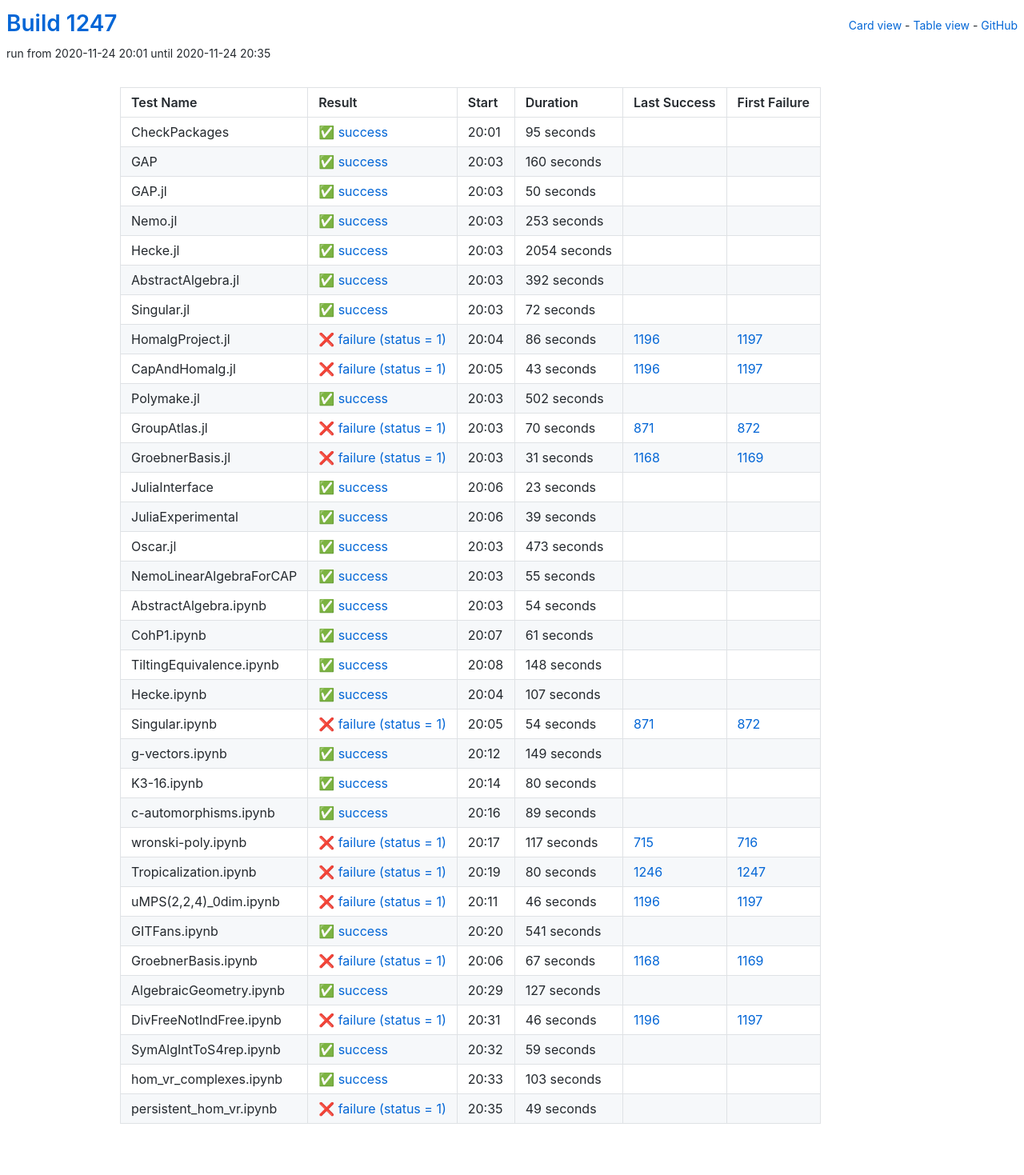
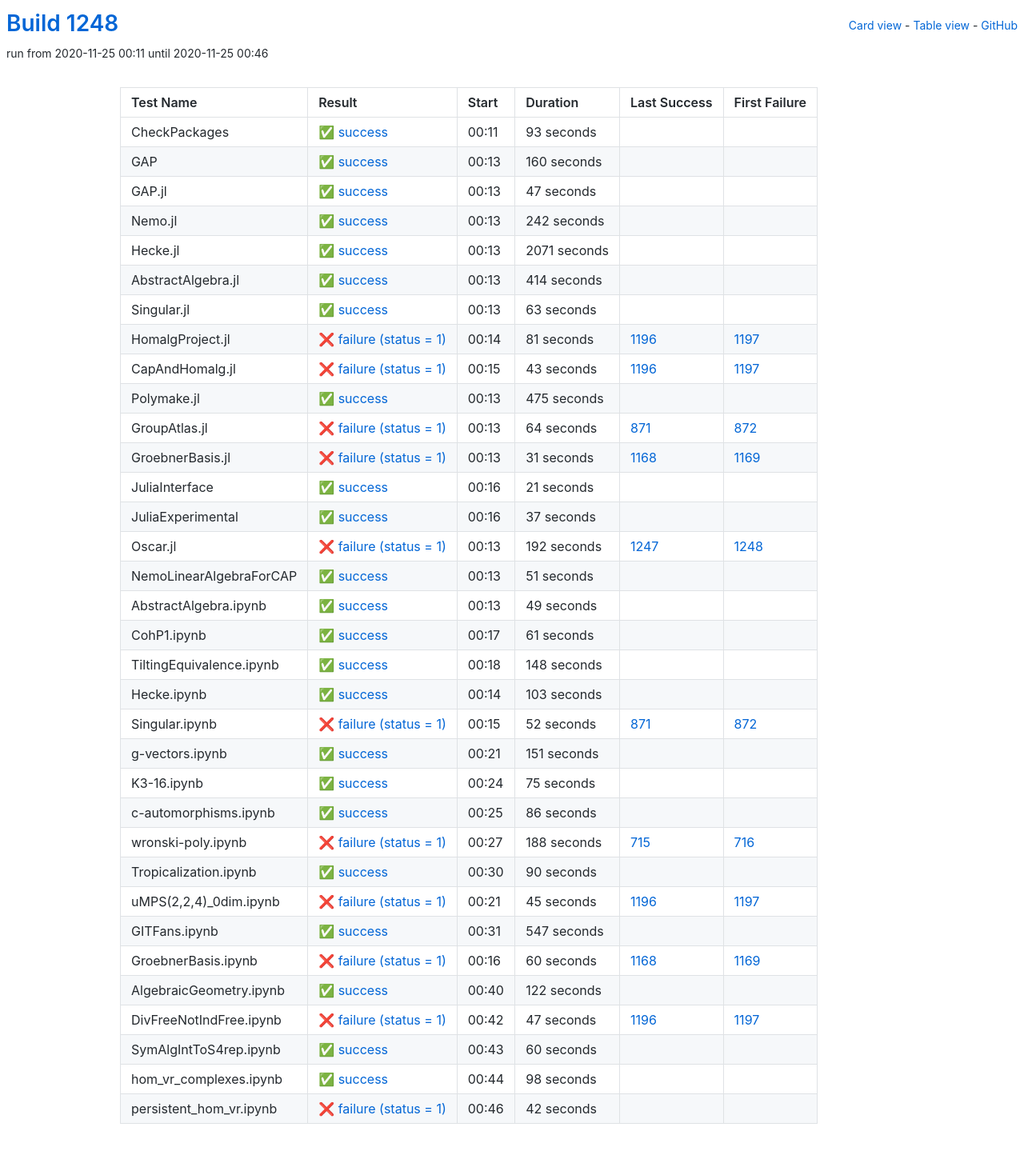
Before and after one commit to oscar-system/oscar-ci-status-stable, a Jekyll site: the page built from table.html, in a window 1280 px wide. Shown: the whole page at 80% size. Built offline with Jekyll 4.4.1, drawn with Linux system fonts in a browser that asks for light colours.

Commit message:
Build #1248

```diff
--- a/_data/ci.yml
+++ b/_data/ci.yml
@@ -1,6 +1,6 @@
 ---
-build: 1247
-build_url: https://oscarci.mathematik.uni-kl.de/job/oscar-stable/1247/
+build: 1248
+build_url: https://oscarci.mathematik.uni-kl.de/job/oscar-stable/1248/
 job: oscar-stable
 organization: oscar-system
 repo: oscar-ci-status-stable
@@ -8,20 +8,20 @@ repourl: https://github.com/oscar-system/oscar-ci-status-stable
 tests:
 - name: CheckPackages
   id: checkpackages
-  log: https://oscarci.mathematik.uni-kl.de/job/oscar-stable/1247/artifact/logs/build-1247/CheckPackages.log
-  start: 2020-11-24 20:01
+  log: https://oscarci.mathematik.uni-kl.de/job/oscar-stable/1248/artifact/logs/build-1248/CheckPackages.log
+  start: 2020-11-25 00:11
   success: true
   exitcode: 0
   status: success
-  duration: 95
+  duration: 93
   last_success: false
   last_success_url:
   first_failure: false
   first_failure_url:
 - name: GAP
   id: gap
-  log: https://oscarci.mathematik.uni-kl.de/job/oscar-stable/1247/artifact/logs/build-1247/GAP.log
-  start: 2020-11-24 20:03
+  log: https://oscarci.mathematik.uni-kl.de/job/oscar-stable/1248/artifact/logs/build-1248/GAP.log
+  start: 2020-11-25 00:13
   success: true
   exitcode: 0
   status: success
@@ -32,80 +32,80 @@ tests:
   first_failure_url:
 - name: GAP.jl
   id: gap-jl
-  log: https://oscarci.mathematik.uni-kl.de/job/oscar-stable/1247/artifact/logs/build-1247/GAP.jl.log
-  start: 2020-11-24 20:03
+  log: https://oscarci.mathematik.uni-kl.de/job/oscar-stable/1248/artifact/logs/build-1248/GAP.jl.log
+  start: 2020-11-25 00:13
   success: true
   exitcode: 0
   status: success
-  duration: 50
+  duration: 47
   last_success: false
   last_success_url:
   first_failure: false
   first_failure_url:
 - name: Nemo.jl
   id: nemo-jl
-  log: https://oscarci.mathematik.uni-kl.de/job/oscar-stable/1247/artifact/logs/build-1247/Nemo.jl.log
-  start: 2020-11-24 20:03
+  log: https://oscarci.mathematik.uni-kl.de/job/oscar-stable/1248/artifact/logs/build-1248/Nemo.jl.log
+  start: 2020-11-25 00:13
   success: true
   exitcode: 0
   status: success
-  duration: 253
+  duration: 242
   last_success: false
   last_success_url:
   first_failure: false
   first_failure_url:
 - name: Hecke.jl
   id: hecke-jl
-  log: https://oscarci.mathematik.uni-kl.de/job/oscar-stable/1247/artifact/logs/build-1247/Hecke.jl.log
-  start: 2020-11-24 20:03
+  log: https://oscarci.mathematik.uni-kl.de/job/oscar-stable/1248/artifact/logs/build-1248/Hecke.jl.log
+  start: 2020-11-25 00:13
   success: true
   exitcode: 0
   status: success
-  duration: 2054
+  duration: 2071
   last_success: false
   last_success_url:
   first_failure: false
   first_failure_url:
 - name: AbstractAlgebra.jl
   id: abstractalgebra-jl
-  log: https://oscarci.mathematik.uni-kl.de/job/oscar-stable/1247/artifact/logs/build-1247/AbstractAlgebra.jl.log
-  start: 2020-11-24 20:03
+  log: https://oscarci.mathematik.uni-kl.de/job/oscar-stable/1248/artifact/logs/build-1248/AbstractAlgebra.jl.log
+  start: 2020-11-25 00:13
   success: true
   exitcode: 0
   status: success
-  duration: 392
+  duration: 414
   last_success: false
   last_success_url:
   first_failure: false
   first_failure_url:
 - name: Singular.jl
   id: singular-jl
-  log: https://oscarci.mathematik.uni-kl.de/job/oscar-stable/1247/artifact/logs/build-1247/Singular.jl.log
-  start: 2020-11-24 20:03
+  log: https://oscarci.mathematik.uni-kl.de/job/oscar-stable/1248/artifact/logs/build-1248/Singular.jl.log
+  start: 2020-11-25 00:13
   success: true
   exitcode: 0
   status: success
-  duration: 72
+  duration: 63
   last_success: false
   last_success_url:
   first_failure: false
   first_failure_url:
 - name: HomalgProject.jl
   id: homalgproject-jl
-  log: https://oscarci.mathematik.uni-kl.de/job/oscar-stable/1247/artifact/logs/build-1247/HomalgProject.jl.log
-  start: 2020-11-24 20:04
+  log: https://oscarci.mathematik.uni-kl.de/job/oscar-stable/1248/artifact/logs/build-1248/HomalgProject.jl.log
+  start: 2020-11-25 00:14
   success: false
   exitcode: 1
   status: failure
-  duration: 86
+  duration: 81
   last_success: 1196
   last_success_url: https://oscarci.mathematik.uni-kl.de/job/oscar-stable/1196/
   first_failure: 1197
   first_failure_url: https://oscarci.mathematik.uni-kl.de/job/oscar-stable/1197/
 - name: CapAndHomalg.jl
   id: capandhomalg-jl
-  log: https://oscarci.mathematik.uni-kl.de/job/oscar-stable/1247/artifact/logs/build-1247/CapAndHomalg.jl.log
-  start: 2020-11-24 20:05
+  log: https://oscarci.mathematik.uni-kl.de/job/oscar-stable/1248/artifact/logs/build-1248/CapAndHomalg.jl.log
+  start: 2020-11-25 00:15
   success: false
   exitcode: 1
   status: failure
@@ -116,32 +116,32 @@ tests:
   first_failure_url: https://oscarci.mathematik.uni-kl.de/job/oscar-stable/1197/
 - name: Polymake.jl
   id: polymake-jl
-  log: https://oscarci.mathematik.uni-kl.de/job/oscar-stable/1247/artifact/logs/build-1247/Polymake.jl.log
-  start: 2020-11-24 20:03
+  log: https://oscarci.mathematik.uni-kl.de/job/oscar-stable/1248/artifact/logs/build-1248/Polymake.jl.log
+  start: 2020-11-25 00:13
   success: true
   exitcode: 0
   status: success
-  duration: 502
+  duration: 475
   last_success: false
   last_success_url:
   first_failure: false
   first_failure_url:
 - name: GroupAtlas.jl
   id: groupatlas-jl
-  log: https://oscarci.mathematik.uni-kl.de/job/oscar-stable/1247/artifact/logs/build-1247/GroupAtlas.jl.log
-  start: 2020-11-24 20:03
+  log: https://oscarci.mathematik.uni-kl.de/job/oscar-stable/1248/artifact/logs/build-1248/GroupAtlas.jl.log
+  start: 2020-11-25 00:13
   success: false
   exitcode: 1
   status: failure
-  duration: 70
+  duration: 64
   last_success: 871
   last_success_url: https://oscarci.mathematik.uni-kl.de/job/oscar-stable/871/
   first_failure: 872
   first_failure_url: https://oscarci.mathematik.uni-kl.de/job/oscar-stable/872/
 - name: GroebnerBasis.jl
   id: groebnerbasis-jl
-  log: https://oscarci.mathematik.uni-kl.de/job/oscar-stable/1247/artifact/logs/build-1247/GroebnerBasis.jl.log
-  start: 2020-11-24 20:03
+  log: https://oscarci.mathematik.uni-kl.de/job/oscar-stable/1248/artifact/logs/build-1248/GroebnerBasis.jl.log
+  start: 2020-11-25 00:13
   success: false
   exitcode: 1
   status: failure
@@ -152,68 +152,68 @@ tests:
   first_failure_url: https://oscarci.mathematik.uni-kl.de/job/oscar-stable/1169/
 - name: JuliaInterface
   id: juliainterface
-  log: https://oscarci.mathematik.uni-kl.de/job/oscar-stable/1247/artifact/logs/build-1247/JuliaInterface.log
-  start: 2020-11-24 20:06
+  log: https://oscarci.mathematik.uni-kl.de/job/oscar-stable/1248/artifact/logs/build-1248/JuliaInterface.log
+  start: 2020-11-25 00:16
   success: true
   exitcode: 0
   status: success
-  duration: 23
+  duration: 21
   last_success: false
   last_success_url:
   first_failure: false
   first_failure_url:
 - name: JuliaExperimental
   id: juliaexperimental
-  log: https://oscarci.mathematik.uni-kl.de/job/oscar-stable/1247/artifact/logs/build-1247/JuliaExperimental.log
-  start: 2020-11-24 20:06
+  log: https://oscarci.mathematik.uni-kl.de/job/oscar-stable/1248/artifact/logs/build-1248/JuliaExperimental.log
+  start: 2020-11-25 00:16
   success: true
   exitcode: 0
   status: success
-  duration: 39
+  duration: 37
   last_success: false
   last_success_url:
   first_failure: false
   first_failure_url:
 - name: Oscar.jl
   id: oscar-jl
-  log: https://oscarci.mathematik.uni-kl.de/job/oscar-stable/1247/artifact/logs/build-1247/Oscar.jl.log
-  start: 2020-11-24 20:03
+  log: https://oscarci.mathematik.uni-kl.de/job/oscar-stable/1248/artifact/logs/build-1248/Oscar.jl.log
+  start: 2020-11-25 00:13
+  success: false
+  exitcode: 1
+  status: failure
+  duration: 192
+  last_success: 1247
+  last_success_url: https://oscarci.mathematik.uni-kl.de/job/oscar-stable/1247/
+  first_failure: 1248
+  first_failure_url: https://oscarci.mathematik.uni-kl.de/job/oscar-stable/1248/
+- name: NemoLinearAlgebraForCAP
+  id: nemolinearalgebraforcap
+  log: https://oscarci.mathematik.uni-kl.de/job/oscar-stable/1248/artifact/logs/build-1248/NemoLinearAlgebraForCAP.log
+  start: 2020-11-25 00:13
   success: true
   exitcode: 0
   status: success
-  duration: 473
-  last_success: false
-  last_success_url:
-  first_failure: false
-  first_failure_url:
-- name: NemoLinearAlgebraForCAP
-  id: nemolinearalgebraforcap
-  log: https://oscarci.mathematik.uni-kl.de/job/oscar-stable/1247/artifact/logs/build-1247/NemoLinearAlgebraForCAP.log
-  start: 2020-11-24 20:03
-  success: true
-  exitcode: 0
-  status: success
-  duration: 55
+  duration: 51
   last_success: false
   last_success_url:
   first_failure: false
   first_failure_url:
 - name: AbstractAlgebra.ipynb
   id: abstractalgebra-ipynb
-  log: https://oscarci.mathematik.uni-kl.de/job/oscar-stable/1247/artifact/logs/build-1247/AbstractAlgebra.ipynb.log
-  start: 2020-11-24 20:03
+  log: https://oscarci.mathematik.uni-kl.de/job/oscar-stable/1248/artifact/logs/build-1248/AbstractAlgebra.ipynb.log
+  start: 2020-11-25 00:13
   success: true
   exitcode: 0
   status: success
-  duration: 54
+  duration: 49
   last_success: false
   last_success_url:
   first_failure: false
   first_failure_url:
 - name: CohP1.ipynb
   id: cohp1-ipynb
-  log: https://oscarci.mathematik.uni-kl.de/job/oscar-stable/1247/artifact/logs/build-1247/CohP1.ipynb.log
-  start: 2020-11-24 20:07
+  log: https://oscarci.mathematik.uni-kl.de/job/oscar-stable/1248/artifact/logs/build-1248/CohP1.ipynb.log
+  start: 2020-11-25 00:17
   success: true
   exitcode: 0
   status: success
@@ -224,8 +224,8 @@ tests:
   first_failure_url:
 - name: TiltingEquivalence.ipynb
   id: tiltingequivalence-ipynb
-  log: https://oscarci.mathematik.uni-kl.de/job/oscar-stable/1247/artifact/logs/build-1247/TiltingEquivalence.ipynb.log
-  start: 2020-11-24 20:08
+  log: https://oscarci.mathematik.uni-kl.de/job/oscar-stable/1248/artifact/logs/build-1248/TiltingEquivalence.ipynb.log
+  start: 2020-11-25 00:18
   success: true
   exitcode: 0
   status: success
@@ -236,164 +236,8 @@ tests:
   first_failure_url:
 - name: Hecke.ipynb
   id: hecke-ipynb
-  log: https://oscarci.mathematik.uni-kl.de/job/oscar-stable/1247/artifact/logs/build-1247/Hecke.ipynb.log
-  start: 2020-11-24 20:04
-  success: true
-  exitcode: 0
-  status: success
-  duration: 107
-  last_success: false
-  last_success_url:
-  first_failure: false
-  first_failure_url:
-- name: Singular.ipynb
-  id: singular-ipynb
-  log: https://oscarci.mathematik.uni-kl.de/job/oscar-stable/1247/artifact/logs/build-1247/Singular.ipynb.log
-  start: 2020-11-24 20:05
-  success: false
-  exitcode: 1
-  status: failure
-  duration: 54
-  last_success: 871
-  last_success_url: https://oscarci.mathematik.uni-kl.de/job/oscar-stable/871/
-  first_failure: 872
-  first_failure_url: https://oscarci.mathematik.uni-kl.de/job/oscar-stable/872/
-- name: g-vectors.ipynb
-  id: g-vectors-ipynb
-  log: https://oscarci.mathematik.uni-kl.de/job/oscar-stable/1247/artifact/logs/build-1247/g-vectors.ipynb.log
-  start: 2020-11-24 20:12
-  success: true
-  exitcode: 0
-  status: success
-  duration: 149
-  last_success: false
-  last_success_url:
-  first_failure: false
-  first_failure_url:
-- name: K3-16.ipynb
-  id: k3-16-ipynb
-  log: https://oscarci.mathematik.uni-kl.de/job/oscar-stable/1247/artifact/logs/build-1247/K3-16.ipynb.log
-  start: 2020-11-24 20:14
-  success: true
-  exitcode: 0
-  status: success
-  duration: 80
-  last_success: false
-  last_success_url:
-  first_failure: false
-  first_failure_url:
-- name: c-automorphisms.ipynb
-  id: c-automorphisms-ipynb
-  log: https://oscarci.mathematik.uni-kl.de/job/oscar-stable/1247/artifact/logs/build-1247/c-automorphisms.ipynb.log
-  start: 2020-11-24 20:16
-  success: true
-  exitcode: 0
-  status: success
-  duration: 89
-  last_success: false
-  last_success_url:
-  first_failure: false
-  first_failure_url:
-- name: wronski-poly.ipynb
-  id: wronski-poly-ipynb
-  log: https://oscarci.mathematik.uni-kl.de/job/oscar-stable/1247/artifact/logs/build-1247/wronski-poly.ipynb.log
-  start: 2020-11-24 20:17
-  success: false
-  exitcode: 1
-  status: failure
-  duration: 117
-  last_success: 715
-  last_success_url: https://oscarci.mathematik.uni-kl.de/job/oscar-stable/715/
-  first_failure: 716
-  first_failure_url: https://oscarci.mathematik.uni-kl.de/job/oscar-stable/716/
-- name: Tropicalization.ipynb
-  id: tropicalization-ipynb
-  log: https://oscarci.mathematik.uni-kl.de/job/oscar-stable/1247/artifact/logs/build-1247/Tropicalization.ipynb.log
-  start: 2020-11-24 20:19
-  success: false
-  exitcode: 1
-  status: failure
-  duration: 80
-  last_success: 1246
-  last_success_url: https://oscarci.mathematik.uni-kl.de/job/oscar-stable/1246/
-  first_failure: 1247
-  first_failure_url: https://oscarci.mathematik.uni-kl.de/job/oscar-stable/1247/
-- name: uMPS(2,2,4)_0dim.ipynb
-  id: umps-2-2-4-0dim-ipynb
-  log: https://oscarci.mathematik.uni-kl.de/job/oscar-stable/1247/artifact/logs/build-1247/uMPS-2-2-4-_0dim.ipynb.log
-  start: 2020-11-24 20:11
-  success: false
-  exitcode: 1
-  status: failure
-  duration: 46
-  last_success: 1196
-  last_success_url: https://oscarci.mathematik.uni-kl.de/job/oscar-stable/1196/
-  first_failure: 1197
-  first_failure_url: https://oscarci.mathematik.uni-kl.de/job/oscar-stable/1197/
-- name: GITFans.ipynb
-  id: gitfans-ipynb
-  log: https://oscarci.mathematik.uni-kl.de/job/oscar-stable/1247/artifact/logs/build-1247/GITFans.ipynb.log
-  start: 2020-11-24 20:20
-  success: true
-  exitcode: 0
-  status: success
-  duration: 541
-  last_success: false
-  last_success_url:
-  first_failure: false
-  first_failure_url:
-- name: GroebnerBasis.ipynb
-  id: groebnerbasis-ipynb
-  log: https://oscarci.mathematik.uni-kl.de/job/oscar-stable/1247/artifact/logs/build-1247/GroebnerBasis.ipynb.log
-  start: 2020-11-24 20:06
-  success: false
-  exitcode: 1
-  status: failure
-  duration: 67
-  last_success: 1168
-  last_success_url: https://oscarci.mathematik.uni-kl.de/job/oscar-stable/1168/
-  first_failure: 1169
-  first_failure_url: https://oscarci.mathematik.uni-kl.de/job/oscar-stable/1169/
-- name: AlgebraicGeometry.ipynb
-  id: algebraicgeometry-ipynb
-  log: https://oscarci.mathematik.uni-kl.de/job/oscar-stable/1247/artifact/logs/build-1247/AlgebraicGeometry.ipynb.log
-  start: 2020-11-24 20:29
-  success: true
-  exitcode: 0
-  status: success
-  duration: 127
-  last_success: false
-  last_success_url:
-  first_failure: false
-  first_failure_url:
-- name: DivFreeNotIndFree.ipynb
-  id: divfreenotindfree-ipynb
-  log: https://oscarci.mathematik.uni-kl.de/job/oscar-stable/1247/artifact/logs/build-1247/DivFreeNotIndFree.ipynb.log
-  start: 2020-11-24 20:31
-  success: false
-  exitcode: 1
-  status: failure
-  duration: 46
-  last_success: 1196
-  last_success_url: https://oscarci.mathematik.uni-kl.de/job/oscar-stable/1196/
-  first_failure: 1197
-  first_failure_url: https://oscarci.mathematik.uni-kl.de/job/oscar-stable/1197/
-- name: SymAlgIntToS4rep.ipynb
-  id: symalginttos4rep-ipynb
-  log: https://oscarci.mathematik.uni-kl.de/job/oscar-stable/1247/artifact/logs/build-1247/SymAlgIntToS4rep.ipynb.log
-  start: 2020-11-24 20:32
-  success: true
-  exitcode: 0
-  status: success
-  duration: 59
-  last_success: false
-  last_success_url:
-  first_failure: false
-  first_failure_url:
-- name: hom_vr_complexes.ipynb
-  id: hom-vr-complexes-ipynb
-  log: https://oscarci.mathematik.uni-kl.de/job/oscar-stable/1247/artifact/logs/build-1247/hom_vr_complexes.ipynb.log
-  start: 2020-11-24 20:33
+  log: https://oscarci.mathematik.uni-kl.de/job/oscar-stable/1248/artifact/logs/build-1248/Hecke.ipynb.log
+  start: 2020-11-25 00:14
   success: true
   exitcode: 0
   status: success
@@ -402,15 +246,171 @@ tests:
   last_success_url:
   first_failure: false
   first_failure_url:
-- name: persistent_hom_vr.ipynb
-  id: persistent-hom-vr-ipynb
-  log: https://oscarci.mathematik.uni-kl.de/job/oscar-stable/1247/artifact/logs/build-1247/persistent_hom_vr.ipynb.log
-  start: 2020-11-24 20:35
+- name: Singular.ipynb
+  id: singular-ipynb
+  log: https://oscarci.mathematik.uni-kl.de/job/oscar-stable/1248/artifact/logs/build-1248/Singular.ipynb.log
+  start: 2020-11-25 00:15
   success: false
   exitcode: 1
   status: failure
-  duration: 49
+  duration: 52
+  last_success: 871
+  last_success_url: https://oscarci.mathematik.uni-kl.de/job/oscar-stable/871/
+  first_failure: 872
+  first_failure_url: https://oscarci.mathematik.uni-kl.de/job/oscar-stable/872/
+- name: g-vectors.ipynb
+  id: g-vectors-ipynb
+  log: https://oscarci.mathematik.uni-kl.de/job/oscar-stable/1248/artifact/logs/build-1248/g-vectors.ipynb.log
+  start: 2020-11-25 00:21
+  success: true
+  exitcode: 0
+  status: success
+  duration: 151
   last_success: false
   last_success_url:
   first_failure: false
   first_failure_url:
+- name: K3-16.ipynb
+  id: k3-16-ipynb
+  log: https://oscarci.mathematik.uni-kl.de/job/oscar-stable/1248/artifact/logs/build-1248/K3-16.ipynb.log
+  start: 2020-11-25 00:24
+  success: true
+  exitcode: 0
+  status: success
+  duration: 75
+  last_success: false
+  last_success_url:
+  first_failure: false
+  first_failure_url:
+- name: c-automorphisms.ipynb
+  id: c-automorphisms-ipynb
+  log: https://oscarci.mathematik.uni-kl.de/job/oscar-stable/1248/artifact/logs/build-1248/c-automorphisms.ipynb.log
+  start: 2020-11-25 00:25
+  success: true
+  exitcode: 0
+  status: success
+  duration: 86
+  last_success: false
+  last_success_url:
+  first_failure: false
+  first_failure_url:
+- name: wronski-poly.ipynb
+  id: wronski-poly-ipynb
+  log: https://oscarci.mathematik.uni-kl.de/job/oscar-stable/1248/artifact/logs/build-1248/wronski-poly.ipynb.log
+  start: 2020-11-25 00:27
+  success: false
+  exitcode: 1
+  status: failure
+  duration: 188
+  last_success: 715
+  last_success_url: https://oscarci.mathematik.uni-kl.de/job/oscar-stable/715/
+  first_failure: 716
+  first_failure_url: https://oscarci.mathematik.uni-kl.de/job/oscar-stable/716/
+- name: Tropicalization.ipynb
+  id: tropicalization-ipynb
+  log: https://oscarci.mathematik.uni-kl.de/job/oscar-stable/1248/artifact/logs/build-1248/Tropicalization.ipynb.log
+  start: 2020-11-25 00:30
+  success: true
+  exitcode: 0
+  status: success
+  duration: 90
+  last_success: false
+  last_success_url:
+  first_failure: false
+  first_failure_url:
+- name: uMPS(2,2,4)_0dim.ipynb
+  id: umps-2-2-4-0dim-ipynb
+  log: https://oscarci.mathematik.uni-kl.de/job/oscar-stable/1248/artifact/logs/build-1248/uMPS-2-2-4-_0dim.ipynb.log
+  start: 2020-11-25 00:21
+  success: false
+  exitcode: 1
+  status: failure
+  duration: 45
+  last_success: 1196
+  last_success_url: https://oscarci.mathematik.uni-kl.de/job/oscar-stable/1196/
+  first_failure: 1197
+  first_failure_url: https://oscarci.mathematik.uni-kl.de/job/oscar-stable/1197/
+- name: GITFans.ipynb
+  id: gitfans-ipynb
+  log: https://oscarci.mathematik.uni-kl.de/job/oscar-stable/1248/artifact/logs/build-1248/GITFans.ipynb.log
+  start: 2020-11-25 00:31
+  success: true
+  exitcode: 0
+  status: success
+  duration: 547
+  last_success: false
+  last_success_url:
+  first_failure: false
+  first_failure_url:
+- name: GroebnerBasis.ipynb
+  id: groebnerbasis-ipynb
+  log: https://oscarci.mathematik.uni-kl.de/job/oscar-stable/1248/artifact/logs/build-1248/GroebnerBasis.ipynb.log
+  start: 2020-11-25 00:16
+  success: false
+  exitcode: 1
+  status: failure
+  duration: 60
+  last_success: 1168
+  last_success_url: https://oscarci.mathematik.uni-kl.de/job/oscar-stable/1168/
+  first_failure: 1169
+  first_failure_url: https://oscarci.mathematik.uni-kl.de/job/oscar-stable/1169/
+- name: AlgebraicGeometry.ipynb
+  id: algebraicgeometry-ipynb
+  log: https://oscarci.mathematik.uni-kl.de/job/oscar-stable/1248/artifact/logs/build-1248/AlgebraicGeometry.ipynb.log
+  start: 2020-11-25 00:40
+  success: true
+  exitcode: 0
+  status: success
+  duration: 122
+  last_success: false
+  last_success_url:
+  first_failure: false
+  first_failure_url:
+- name: DivFreeNotIndFree.ipynb
+  id: divfreenotindfree-ipynb
+  log: https://oscarci.mathematik.uni-kl.de/job/oscar-stable/1248/artifact/logs/build-1248/DivFreeNotIndFree.ipynb.log
+  start: 2020-11-25 00:42
+  success: false
+  exitcode: 1
+  status: failure
+  duration: 47
+  last_success: 1196
+  last_success_url: https://oscarci.mathematik.uni-kl.de/job/oscar-stable/1196/
+  first_failure: 1197
+  first_failure_url: https://oscarci.mathematik.uni-kl.de/job/oscar-stable/1197/
+- name: SymAlgIntToS4rep.ipynb
+  id: symalginttos4rep-ipynb
+  log: https://oscarci.mathematik.uni-kl.de/job/oscar-stable/1248/artifact/logs/build-1248/SymAlgIntToS4rep.ipynb.log
+  start: 2020-11-25 00:43
+  success: true
+  exitcode: 0
+  status: success
+  duration: 60
+  last_success: false
+  last_success_url:
+  first_failure: false
+  first_failure_url:
+- name: hom_vr_complexes.ipynb
+  id: hom-vr-complexes-ipynb
+  log: https://oscarci.mathematik.uni-kl.de/job/oscar-stable/1248/artifact/logs/build-1248/hom_vr_complexes.ipynb.log
+  start: 2020-11-25 00:44
+  success: true
+  exitcode: 0
+  status: success
+  duration: 98
+  last_success: false
+  last_success_url:
+  first_failure: false
+  first_failure_url:
+- name: persistent_hom_vr.ipynb
+  id: persistent-hom-vr-ipynb
+  log: https://oscarci.mathematik.uni-kl.de/job/oscar-stable/1248/artifact/logs/build-1248/persistent_hom_vr.ipynb.log
+  start: 2020-11-25 00:46
+  success: false
+  exitcode: 1
+  status: failure
+  duration: 42
+  last_success: false
+  last_success_url:
+  first_failure: false
+  first_failure_url:
```
Also changed, not shown: README.md.
